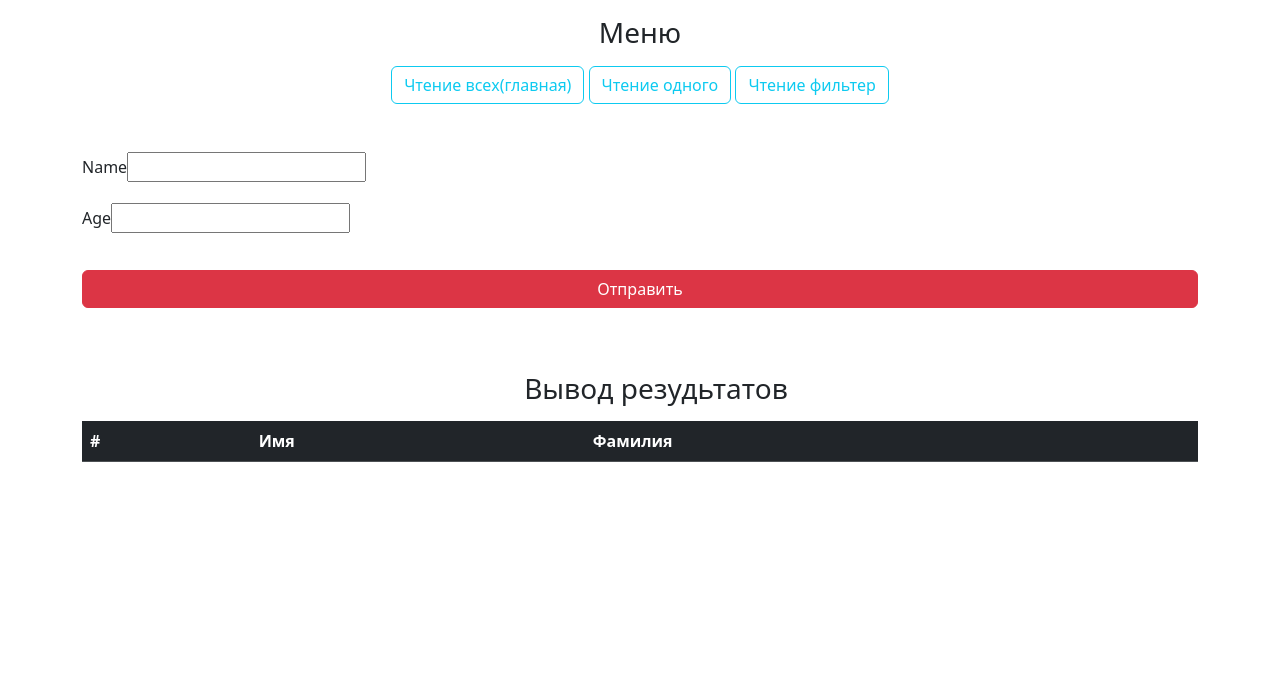
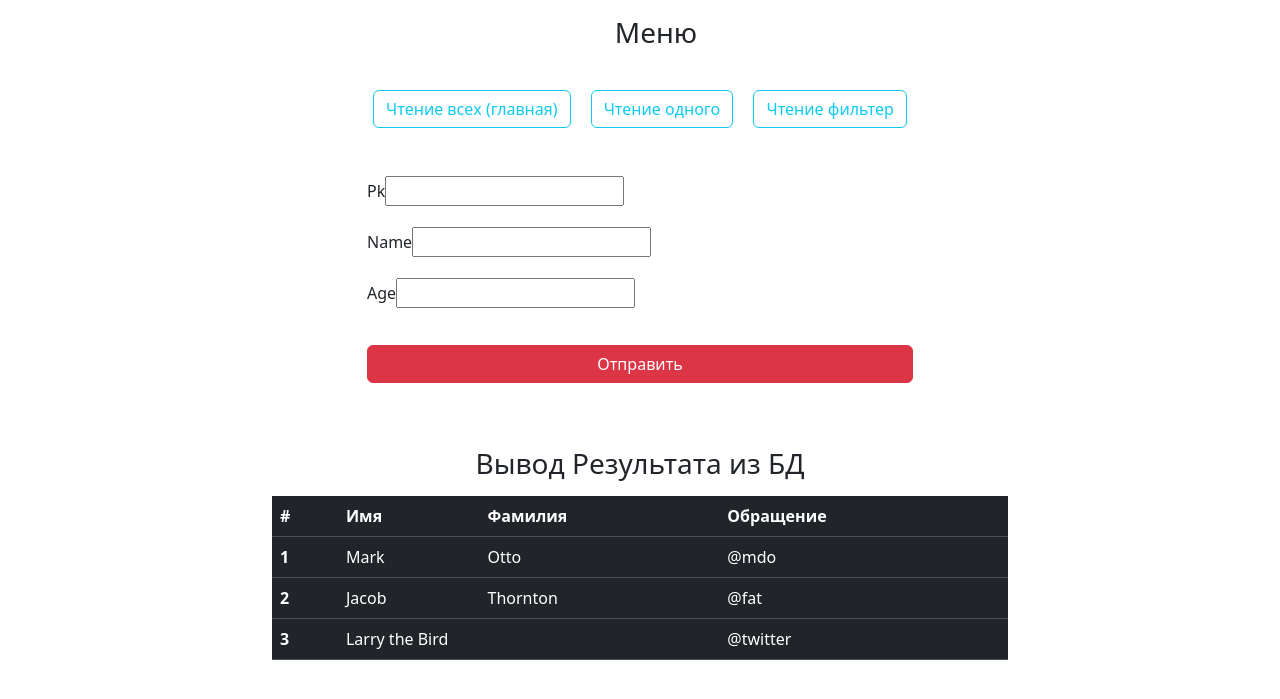
Before and after one commit to MaksRus777/django_web_2, a Django app: template dj_prg/templates/operation.html in a window 1280 px wide. Shown: the top 699 px of the page. Run offline with Django 3.2, Linux system fonts and the light colour scheme; the template is opened without the code that fills it, so the values that code supplies are empty, except form fields; tables that the repository leaves empty hold one stand-in row (values such as "Sample post"); form fields are guessed from the names that the template uses; lists and menus that the app fills with data are empty.

Commit message:
lesson10

```diff
--- a/dj_prg/templates/operation.html
+++ b/dj_prg/templates/operation.html
@@ -3,58 +3,91 @@
 <head>
     <meta charset="UTF-8">
     <title>Title</title>
+
+    <!-- Подключение Bootstrap -->
     <link href="https://cdn.jsdelivr.net/npm/bootstrap@5.3.8/dist/css/bootstrap.min.css" rel="stylesheet"
           integrity="sha384-sRIl4kxILFvY47J16cr9ZwB07vP4J8+LH7qKQnuqkuIAvNWLzeN8tE5YBujZqJLB" crossorigin="anonymous">
     <script src="https://cdn.jsdelivr.net/npm/bootstrap@5.3.8/dist/js/bootstrap.bundle.min.js"
             integrity="sha384-FKyoEForCGlyvwx9Hj09JcYn3nv7wiPVlz7YYwJrWVcXK/BmnVDxM+D2scQbITxI"
             crossorigin="anonymous"></script>
+
 </head>
 <body>
 
+
 <div class="container">
+
+    <!-- ВСТАВКА МЕНЮ -->
+    <div class="row">
         <h3 class="mx-3 my-3 text-center">Меню</h3>
         <div class="text-center">
-        <a class="btn btn-outline-info" href="operation">Чтение всех(главная)</a>
-        <a class="btn btn-outline-info" href="operation">Чтение одного</a>
-        <a class="btn btn-outline-info" href="operation">Чтение фильтер</a>
+            <a class="mt-4 mx-2 btn btn-outline-info" href="operation">Чтение всех (главная)</a>
+            <a class="mt-4 mx-2 btn btn-outline-info" href="operation">Чтение одного</a>
+            <a class="mt-4 mx-2 btn btn-outline-info" href="operation">Чтение фильтер</a>
+        </div>
+    </div>
 
-    </div>
+    <!-- ВСТАВКА ФОРМЫ -->
     <div class="row">
+        <div class="col-3"></div>
+        <div class="col-6">
 
-
-        <div class="col=6">
+            <!-- ВСТАВКА ФОРМЫ ИЗ FORMS.PY -->
             <form class="rom g-2 pt-5 pb-5" method="POST">
                 {% csrf_token %} <!-- ЗАЩИТА ФОРМЫ -->
-
-                <!-- !!! Правильная вставка формы (где есть BS на [полях от widget от forms.py] и есть BS на [других остальных элементах навешенных вручную в html шаблоне] ) -->
-
-                <div style=display:none class="mb-3"><label class="form-label">{{ FORM.pk.label }}</label>{{ FORM.pk }}
-                </div>
+                <div class="mb-3"><label class="form-label">{{ FORM.pk.label }}</label>{{ FORM.pk }}</div>
                 <div class="mb-3"><label class="form-label">{{ FORM.name.label }}</label>{{ FORM.name }}</div>
                 <div class="mb-3"><label class="form-label">{{ FORM.age.label }}</label>{{ FORM.age }}</div>
-
                 <div class="d-grid">
                     <button type="submit" class="btn btn-danger mt-3">Отправить</button>
                 </div> <!-- КНОПКА ФОРМЫ -->
             </form>
-        </div>
-        <h3 class="mx-3 my-3 text-center">Вывод резудьтатов</h3>
 
         </div>
+        <div class="col-3"></div>
+    </div>
+
+    <!-- ВСТАВКА ТАБЛИЦЫ -->
+    <div class="row">
+        <div class="col-2"></div>
+        <div class="col-8">
+
+            <!-- ВСТАВКА ТАБЛИЦЫ -->
+            <h3 class="mx-3 my-3 text-center">Вывод Результата из БД</h3>
             <table class="table table-dark">
                 <thead>
                 <tr>
                     <th scope="col">#</th>
                     <th scope="col">Имя</th>
                     <th scope="col">Фамилия</th>
+                    <th scope="col">Обращение</th>
                 </tr>
                 </thead>
                 <tbody>
-        {% for i in TABLE %}
-            <tr><th>1</th><td>{{i.names}}</td><td>{{i.age}}</td></tr>
-        {% endfor %}
+                <tr>
+                    <th scope="row">1</th>
+                    <td>Mark</td>
+                    <td>Otto</td>
+                    <td>@mdo</td>
+                </tr>
+                <tr>
+                    <th scope="row">2</th>
+                    <td>Jacob</td>
+                    <td>Thornton</td>
+                    <td>@fat</td>
+                </tr>
+                <tr>
+                    <th scope="row">3</th>
+                    <td colspan="2">Larry the Bird</td>
+                    <td>@twitter</td>
+                </tr>
                 </tbody>
             </table>
+
+        </div>
+        <div class="col-2"></div>
+    </div>
+
 </div>
 
 </body>
```
Also changed, not shown: dj_prg/dj_app/views.py (+4 -31 lines), dj_prg/templates/index.html (+61 -19 lines), dj_prg/db.sqlite3, dj_prg/dj_app/forms.py (line endings or trailing spaces). Lines whose indentation alone changed are shown as unchanged.
